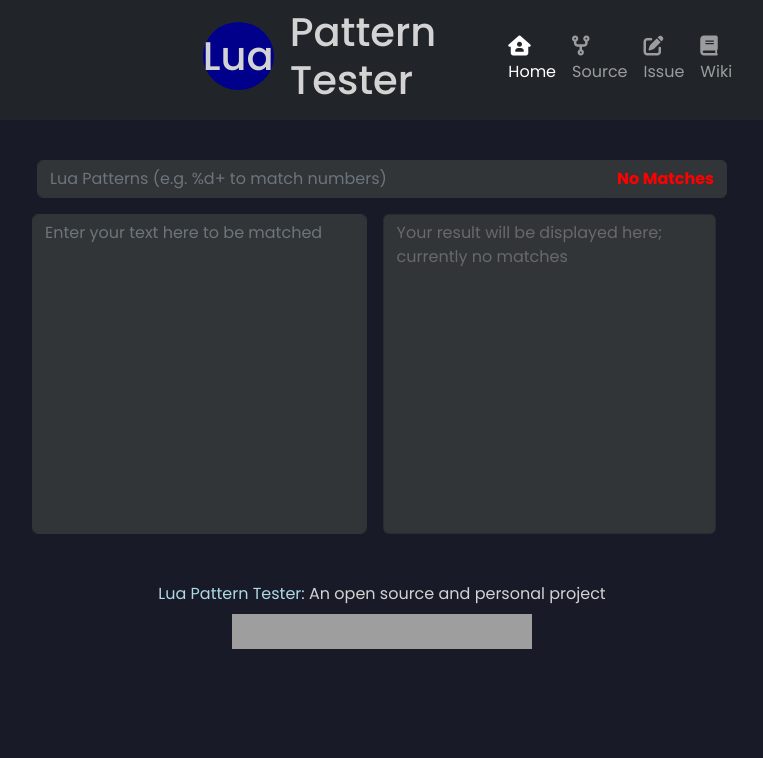
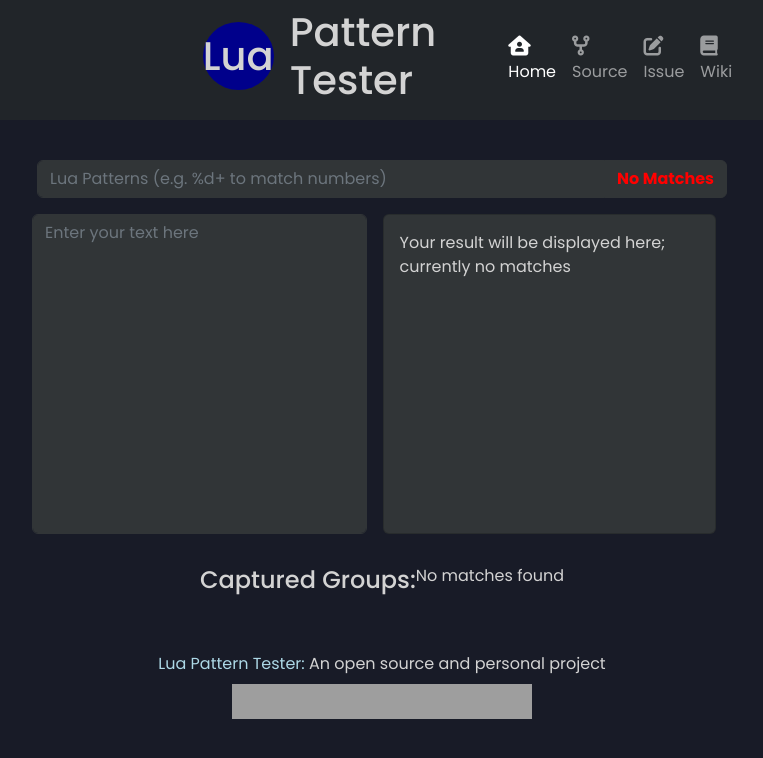
Before and after one commit to iamreiyn/lua-pattern-tester, a React (Create React App) app: page / in a window 1280 px wide. Shown: the top 758 px of the page, without its empty margins (258-1021 px from the left). Built offline with nearby package versions, Linux system fonts and the light colour scheme; grey boxes are pictures that could not be loaded.

Commit message:
Pattern match/highlight rework. Add Captured Groups. Fix issues #9 and #10

```diff
--- a/src/components/Main.jsx
+++ b/src/components/Main.jsx
@@ -1,49 +1,62 @@
 const { useState } = require("react");
 const fengari = require("fengari-web");
-const Highlighter = require("react-highlight-words");
 
 function Main() {
   const [string, setString] = useState("");
   const [result, setResult] = useState("");
-  const [pattern, setPat] = useState("");
+  const [pattern, setPattern] = useState("");
 
   const executeLuaFunction = (inputString, inputPattern) => {
     try {
       let func = fengari.load(`
-        return function(string, pattern)
-          local match = string.match(string, pattern)
-          if match then
-            return match
-          else
-            return ""
-          end
-        end
-      `)();
+        return function(inputString, inputPattern)
+          local captures = { string.match(inputString, inputPattern) }
+          if #captures == 0 then return "" end
+          return table.concat(captures, "ˍ")
+        end`)();
 
-      return func.call(inputString, inputPattern);
+      fengari.lua_print = (...args) => console.log("Lua Output:", ...args);
+      const luaResult = func.call(inputString, inputPattern);
+      console.log("Processed Lua Result:", luaResult);
+      return luaResult;
     } catch (error) {
       console.error("Lua execution error:", error);
       return "Error: Invalid pattern or input";
-    }
-  };
-
+    }};
 
   const onChangeString = (event) => {
-    const newString = event.target.value.trim(); // Trim input string
+    const newString = event.target.value.trim();
     setString(newString);
-
-    const ret = executeLuaFunction(newString, pattern);
-    setResult(ret);
+    setResult(executeLuaFunction(newString, pattern));
   };
 
   const onChangePatterns = (event) => {
-    const newPattern = event.target.value.trim(); // Trim pattern
-    setPat(newPattern);
-
-    const ret = executeLuaFunction(string, newPattern);
-    setResult(ret);
+    const newPattern = event.target.value.trim();
+    setPattern(newPattern);
+    setResult(executeLuaFunction(string, newPattern));
   };
 
+  const colors = ["#ff4c4c", "#4cff4c", "#4c4cff", "#ffcc00", "#ff66ff"];
+
+  const highlightMatches = (text, matches) => {
+    let lastIndex = 0;
+    let coloredText = [];
+
+    matches.forEach((word, index) => {
+      const start = text.indexOf(word, lastIndex);
+      if (start === -1) return;
+      const end = start + word.length;
+      coloredText.push(text.substring(lastIndex, start));
+      coloredText.push(
+        <span key={index} style={{ backgroundColor: colors[index % colors.length], padding: "2px 4px", borderRadius: "3px" }}>
+          {word}
+        </span>
+      );
+      lastIndex = end;
+    });
+    coloredText.push(text.substring(lastIndex));
+    return coloredText;
+  };
 
   return (
     <>
@@ -56,77 +69,54 @@ function Main() {
             type="text"
             className="form-control"
             placeholder="Lua Patterns (e.g. %d+ to match numbers)"
-            aria-label="Lua Patterns (e.g. %d+ to match numbers)"
-            aria-describedby="basic-addon2"
-          />
+            aria-label="Lua Patterns"
+            aria-describedby="basic-addon2"/>
           <div className="input-group-append">
-            <span
-              className="input-group-text"
-              id="basic-addon2"
-              style={{
-                borderBottomLeftRadius: "0px",
-                borderTopLeftRadius: "0px",
-                backgroundColor: "#313537",
-                borderColor: "#313537",
-                color: result && result !== "Error: Invalid pattern or input" ? "green" : "red",
-              }}
-            >
-              <strong>
-                {result && result !== "Error: Invalid pattern or input" ? "Matches" : "No Matches"}
-              </strong>
+            <span className="input-group-text" id="basic-addon2" style={{
+              borderBottomLeftRadius: "0px",
+              borderTopLeftRadius: "0px",
+              backgroundColor: "#313537",
+              borderColor: "#313537",
+              color: result && result !== "Error: Invalid pattern or input" ? "green" : "red"
+            }}>
+              <strong>{result && result !== "Error: Invalid pattern or input" ? "Matches" : "No Matches"}</strong>
             </span>
           </div>
         </div>
-        <p></p>
       </div>
 
       <div className="center">
         <div style={{ display: "flex", width: "700px" }}>
           <textarea
             onChange={onChangeString}
-            style={{
-              resize: "none",
-              width: "50%",
-              borderColor: "#313537",
-              backgroundColor: "#313537",
-              color: "#d3d3d3",
-            }}
-            placeholder="Enter your text here to be matched"
-            aria-label="Enter your text here to be matched"
+            style={{ resize: "none", width: "50%", borderColor: "#313537", backgroundColor: "#313537", color: "#d3d3d3" }}
+            placeholder="Enter your text here"
             className="form-control"
-            id="myBoxwhite"
-            rows="8"
-          ></textarea>
-
-          <div
-            className="card mx-3"
-            style={{
-              backgroundColor: "#313537",
-              width: "50%",
-              height: "20rem",
-            }}
-          >
+            rows="8"/>
+          <div className="card mx-3" style={{ backgroundColor: "#313537", width: "50%", height: "20rem" }}>
             <div className="card-body">
-              <p
-                className="card-text"
-                style={{ marginTop: "-10px", marginLeft: "-3px" }}
-              >
-                <Highlighter
-                  style={{ color: string ? "#d3d3d3" : "#696969" }}
-                  highlightClassName="highlitedString"
-                  searchWords={result.split("ˍ").filter((word) => word)}
-                  caseSensitive={true}
-                  autoEscape={true}
-                  textToHighlight={
-                    string ? string : "Your result will be displayed here; currently no matches"
-                  }
-                />
+              <p className="card-text" style={{ color: "#d3d3d3" }}>
+                {highlightMatches(string || "Your result will be displayed here; currently no matches", result.split("ˍ").filter(word => word.trim() !== ""))}
               </p>
             </div>
           </div>
         </div>
       </div>
+
+      <div className="center" style={{ marginTop: "30px", textAlign: "center" }}>
+        <h4 style={{ color: "#d3d3d3" }}>Captured Groups:</h4>
+        {result && result !== "Error: Invalid pattern or input" ? (
+          result.split("ˍ").map((match, index) => (
+            <p key={index} style={{ color: "#ffcc00", display: "flex", flexDirection: "column", margin: "10px"}}>
+              <strong>Capture {index + 1}:</strong> <span style={{ color: "#14fc1c" }}>{match}</span>
+            </p>
+          ))
+        ) : (
+          <p style={{ color: "#d3d3d3" }}>No matches found</p>
+        )}
+      </div>
     </>
   );
 }
+
 export default Main;
```
Also changed, not shown: 1 other file (tests, documents, lock files or other folders).
